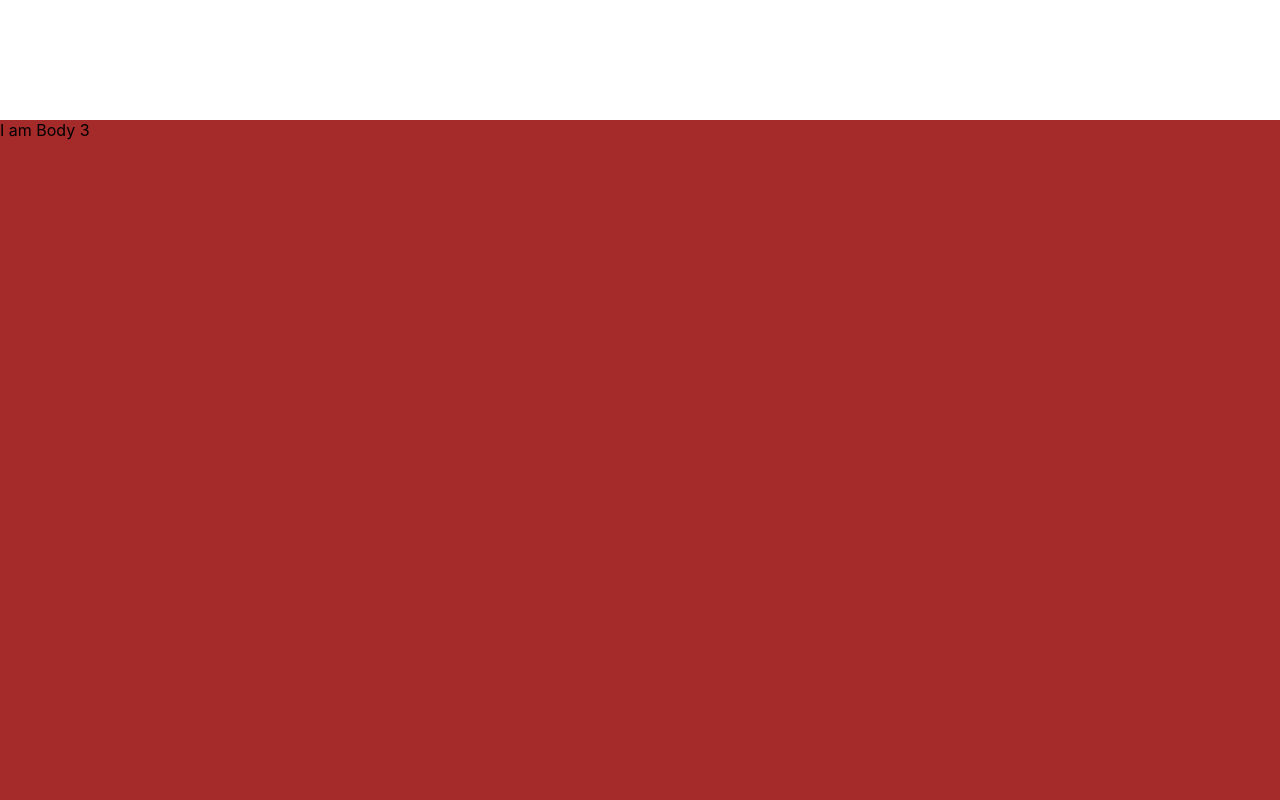
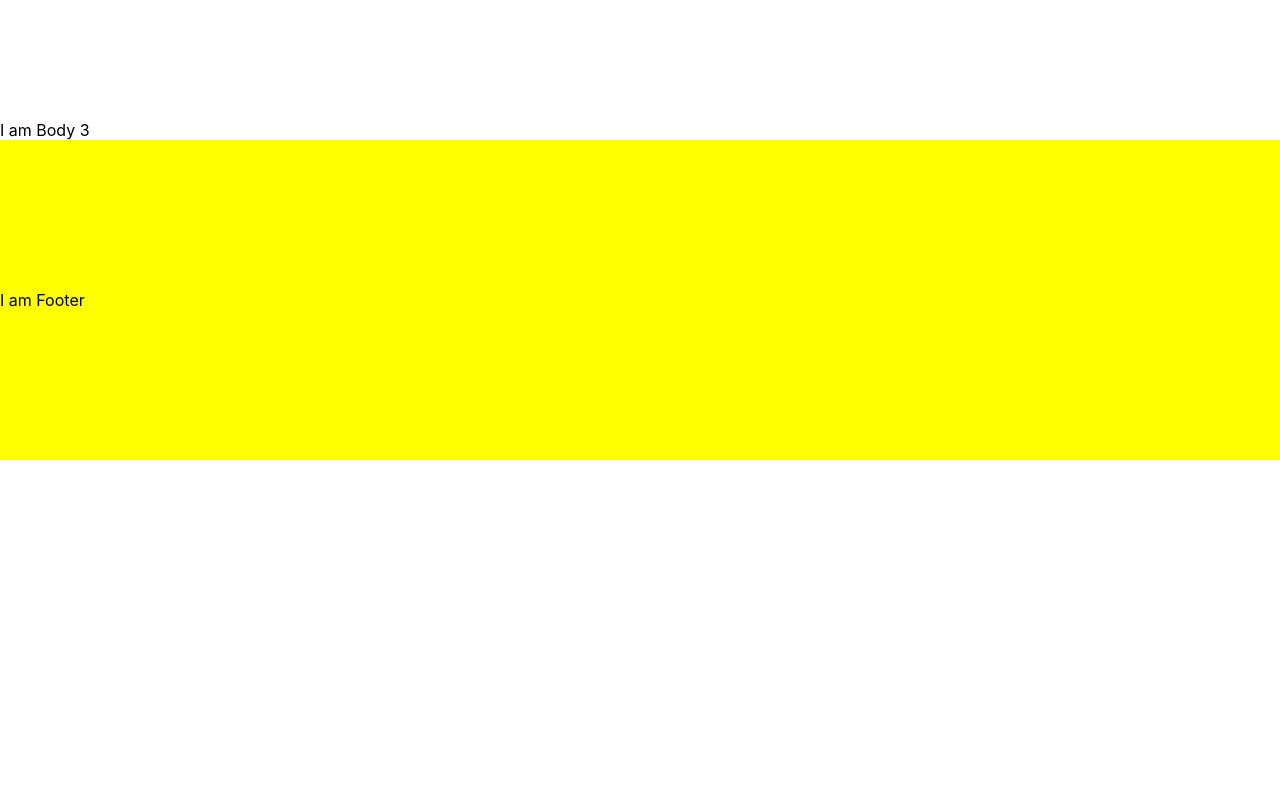
Before and after one commit to AliRa22aq/short-animation-with-react, a React (Create React App) app: page / in a window 1280 px wide. Shown: the part 1560-2360 px from the top of the page. After the commit the page ends 2020 px from the top, so only its background shows below. Built offline with nearby package versions, Linux system fonts and the light colour scheme.

Commit message:
Update Body3.js

```diff
--- a/src/components/Body3.js
+++ b/src/components/Body3.js
@@ -2,7 +2,7 @@ import React from 'react'
 
 function Body3() {
     return (
-        <div style={{ backgroundColor: "brown", height: "100vh"}}>
+        <div id= 'body3'>
             I am Body 3
         </div>
     )
```
